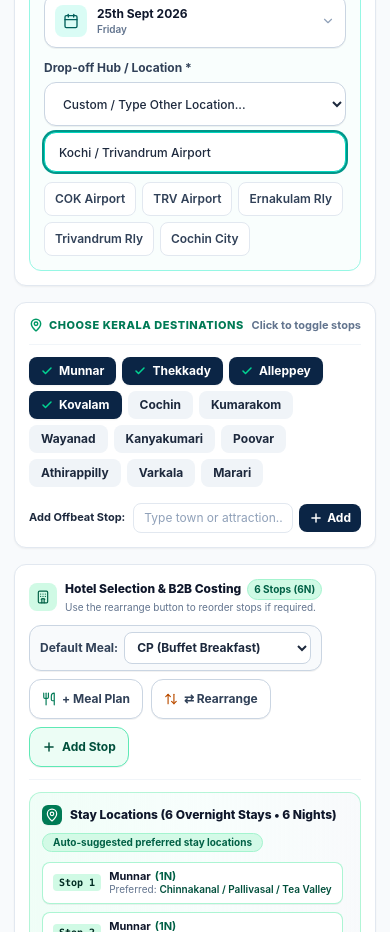
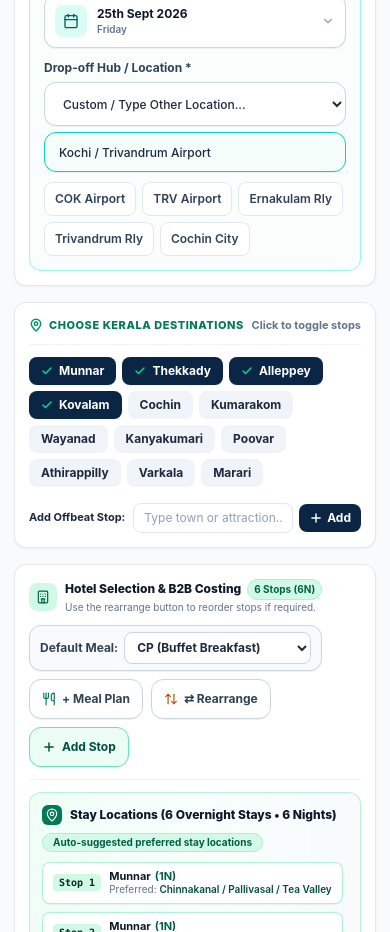
Before and after one commit to travelcare-tours/planner, a Next.js app: page / in a window 390 px wide. Shown: the part 1940-2872 px from the top of the page. Built offline with nearby package versions, Linux system fonts and the light colour scheme.

Commit message:
Fix mobile auto-focus jumping and optimize print PDF rendering to 300+ PPI

```diff
--- a/app/globals.css
+++ b/app/globals.css
@@ -8,6 +8,19 @@
 }
 
 @media print {
+  * {
+    -webkit-print-color-adjust: exact !important;
+    print-color-adjust: exact !important;
+    text-rendering: optimizeLegibility !important;
+    -webkit-font-smoothing: antialiased !important;
+    -moz-osx-font-smoothing: grayscale !important;
+  }
+
+  img {
+    image-rendering: -webkit-optimize-contrast !important;
+    image-rendering: crisp-edges !important;
+  }
+
   html, body {
     background-color: #ffffff !important;
     color: #111827 !important;
--- a/components/PdfTemplate.tsx
+++ b/components/PdfTemplate.tsx
@@ -153,7 +153,7 @@ export const PdfTemplate: React.FC<PdfTemplateProps> = ({ trip }) => {
     if (!isUpiEligible) return;
     let isMounted = true;
     QRCode.toDataURL(upiPayLink, {
-      width: 320,
+      width: 500,
       margin: 1,
       color: { dark: '#064e3b', light: '#ffffff' },
     })
--- a/components/WhatsappLeadsView.tsx
+++ b/components/WhatsappLeadsView.tsx
@@ -1206,7 +1206,6 @@ ${hotelLines}
                     onChange={(e) => onUpdateTrip({ ...trip, pickupLocation: e.target.value })}
                     className="w-full h-10 sm:h-11 text-xs sm:text-sm px-3.5 border border-emerald-400 bg-emerald-50/40 rounded-xl font-medium text-slate-800 focus:bg-white focus:ring-2 focus:ring-emerald-600 focus:outline-hidden shadow-2xs"
                     placeholder="Enter custom pickup hotel / airport / station name..."
-                    autoFocus
                   />
                 </div>
               )}
@@ -1293,7 +1292,6 @@ ${hotelLines}
                     onChange={(e) => onUpdateTrip({ ...trip, dropoffLocation: e.target.value })}
                     className="w-full h-10 sm:h-11 text-xs sm:text-sm px-3.5 border border-teal-400 bg-teal-50/40 rounded-xl font-medium text-slate-800 focus:bg-white focus:ring-2 focus:ring-teal-600 focus:outline-hidden shadow-2xs"
                     placeholder="Enter custom drop-off hotel / airport / station name..."
-                    autoFocus
                   />
                 </div>
               )}
```
